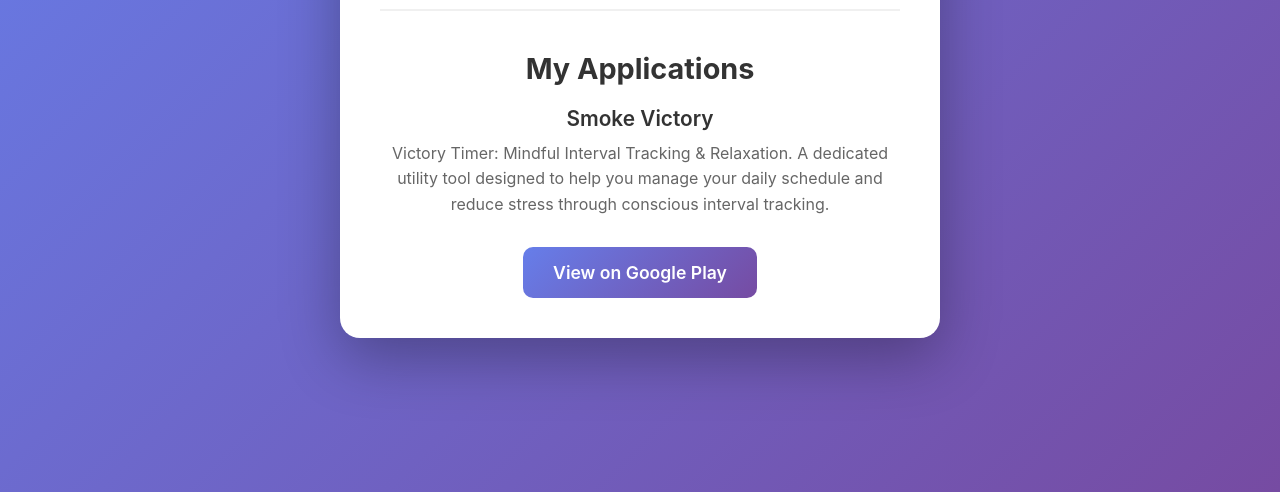
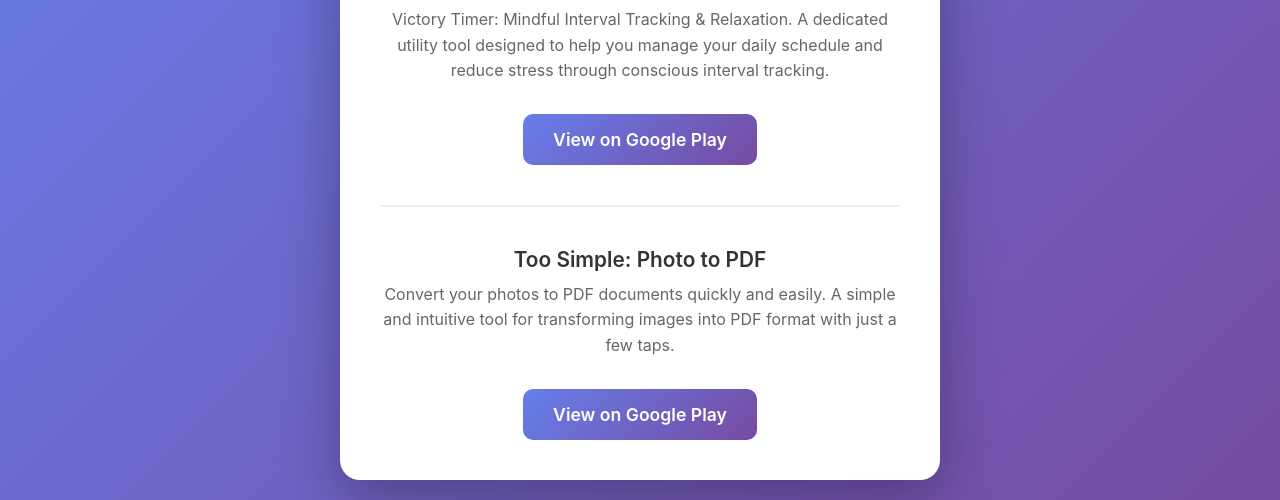
Before and after one commit to tommychubenko/leffberg, a plain HTML site: page index.html in a window 1280 px wide. Shown: the part 308-808 px from the top of the page. Drawn offline with Linux system fonts and the light colour scheme.

Commit message:
Add Too Simple: Photo to PDF app to the list

```diff
--- a/index.html
+++ b/index.html
@@ -107,6 +107,21 @@
                 View on Google Play
             </a>
         </div>
+
+        <div class="app-section">
+            <div class="app-name">Too Simple: Photo to PDF</div>
+            <p class="app-description">
+                Convert your photos to PDF documents quickly and easily.
+                A simple and intuitive tool for transforming images into PDF format
+                with just a few taps.
+            </p>
+            <a href="https://play.google.com/store/apps/details?id=com.maxleffberg.imagetopdf"
+               target="_blank"
+               rel="noopener noreferrer"
+               class="app-link">
+                View on Google Play
+            </a>
+        </div>
     </div>
 </body>
 </html>
```
Also changed, not shown: app-ads.txt.
